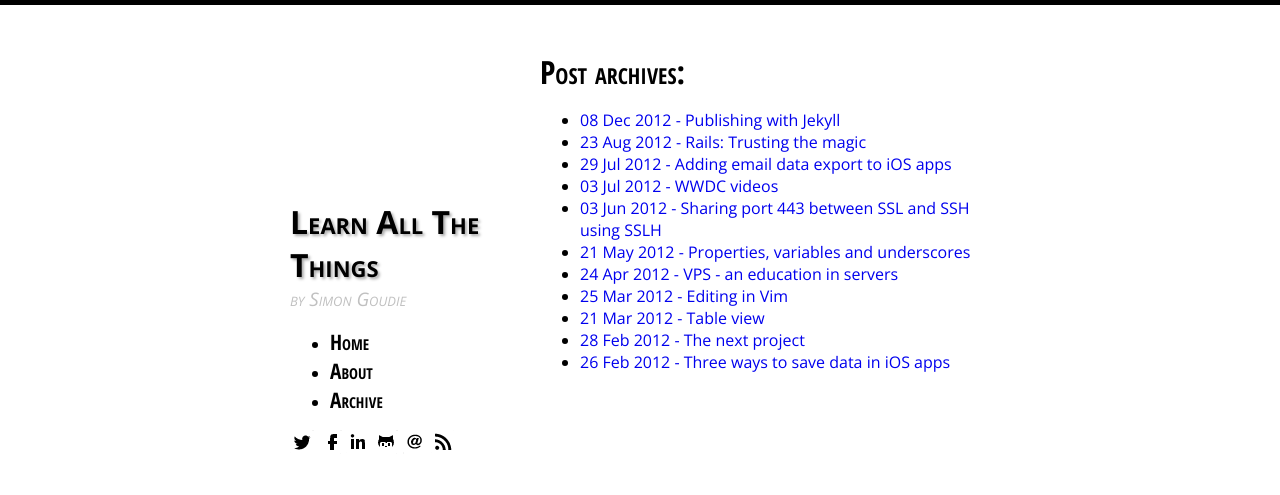
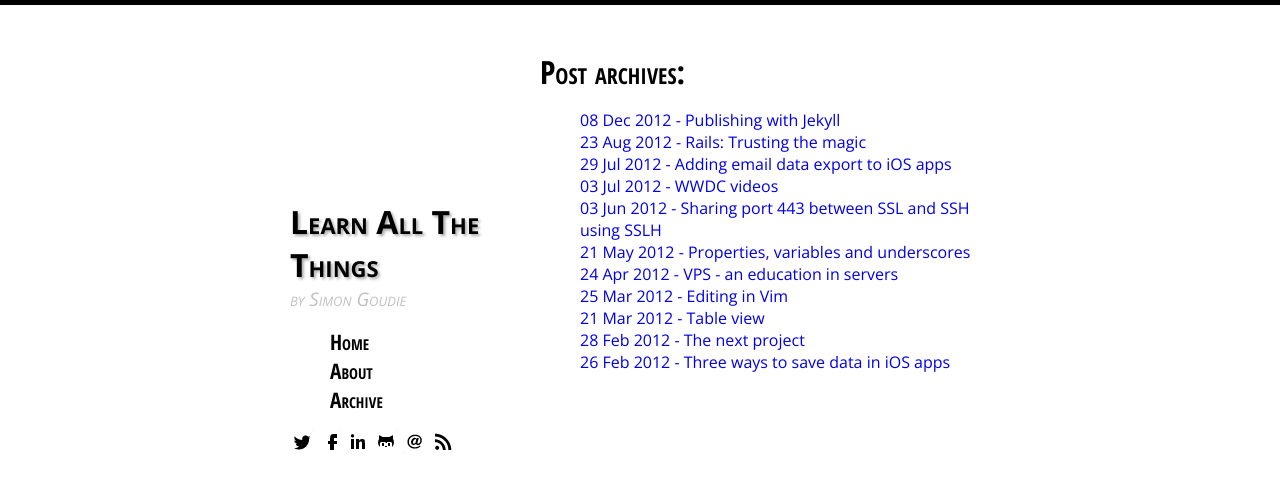
Before and after one commit to simongoudie/blog, a Jekyll site: the page built from about.html, in a window 1280 px wide. Shown: the top 495 px of the page. Built offline with Jekyll 4.4.1, drawn with Linux system fonts in a browser that asks for light colours.

Commit message:
Removed ul bullet and descrewed IE

```diff
--- a/css/style.css
+++ b/css/style.css
@@ -61,6 +61,9 @@ h5 {
 
 ul {
     font-family: 'Open Sans', sans-serif; }
+
+li {
+    display: block; }
 
 pre {
 	white-space: pre-wrap;
```
